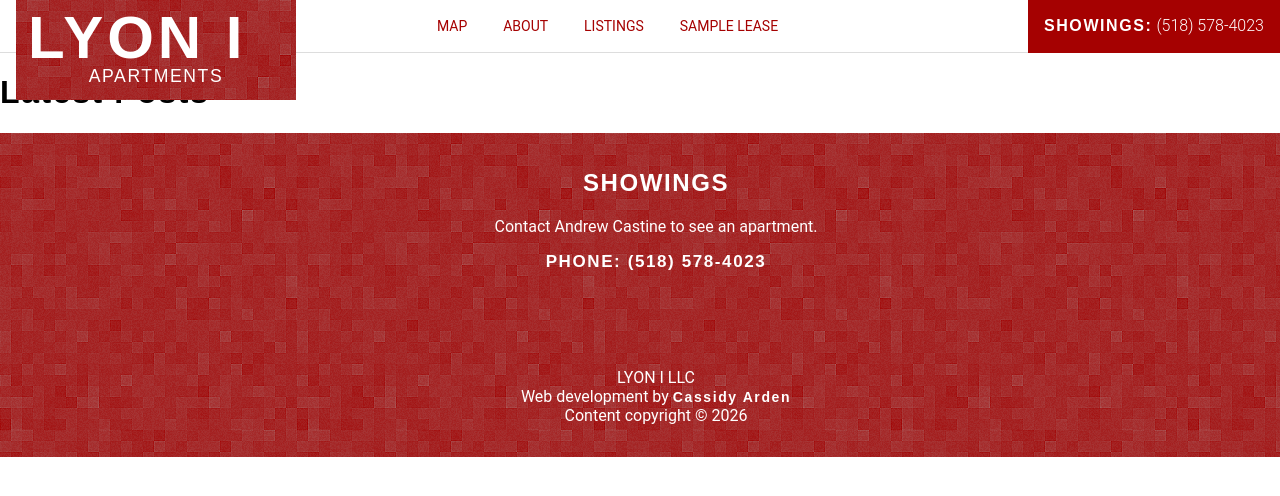
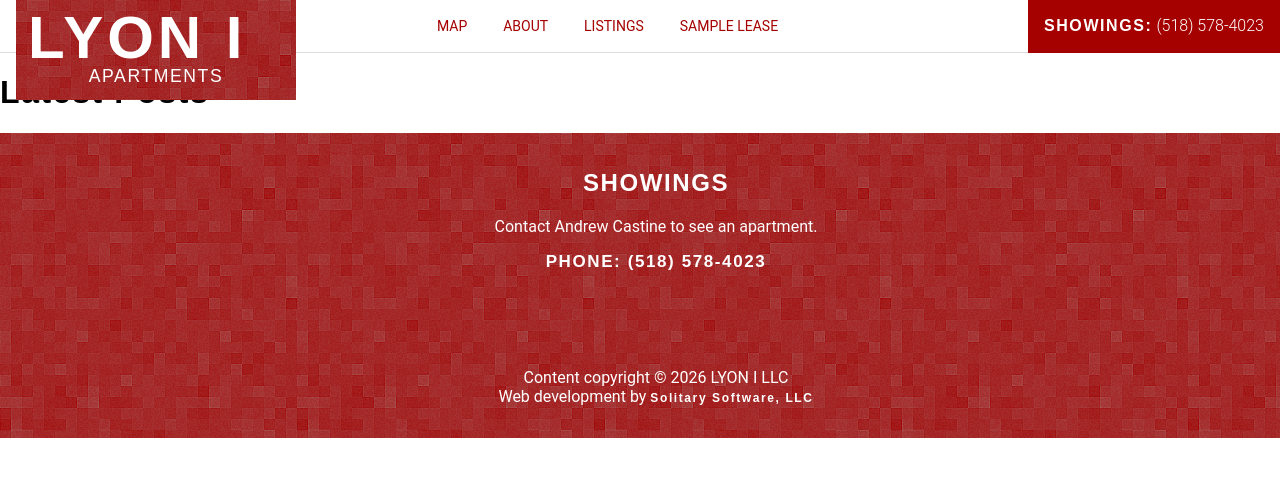
Before and after one commit to cssidy/psh, a Jekyll site: the page built from blog.html, in a window 1280 px wide. Shown: the top 496 px of the page. Built offline with Jekyll 4.4.1, drawn with Linux system fonts in a browser that asks for light colours.

Commit message:
update footer

```diff
--- a/_layouts/default.html
+++ b/_layouts/default.html
@@ -361,7 +361,7 @@
 
         <p>
           LYON I LLC<br>
-          Web development by <a style="font-size: .875rem;" href="https://cassidyarden.com">Cassidy Arden</a><br>
+          Web development by <a style="font-size: .75rem;" href="https://www.solitarysoftware.com">Solitary Software, LLC</a><br>
           Content copyright © {{ site.time | date: '%Y' }}
         </p>
     </footer>
--- a/_layouts/inner.html
+++ b/_layouts/inner.html
@@ -170,9 +170,8 @@
                   <a href="tel:+15185784023">PHONE: (518) 578-4023</a><br>
 
                   <p>
-                    LYON I LLC<br>
-                    Web development by <a style="font-size: .875rem;" href="https://www.cassidyarden.com">Cassidy Arden</a><br>
-                    Content copyright © {{ site.time | date: '%Y' }}
+                    Content copyright © {{ site.time | date: '%Y' }} LYON I LLC<br>
+                    Web development by <a style="font-size: .75rem;" href="https://www.solitarysoftware.com">Solitary Software, LLC</a><br>
                   </p>
               </footer>
           </div>
```
